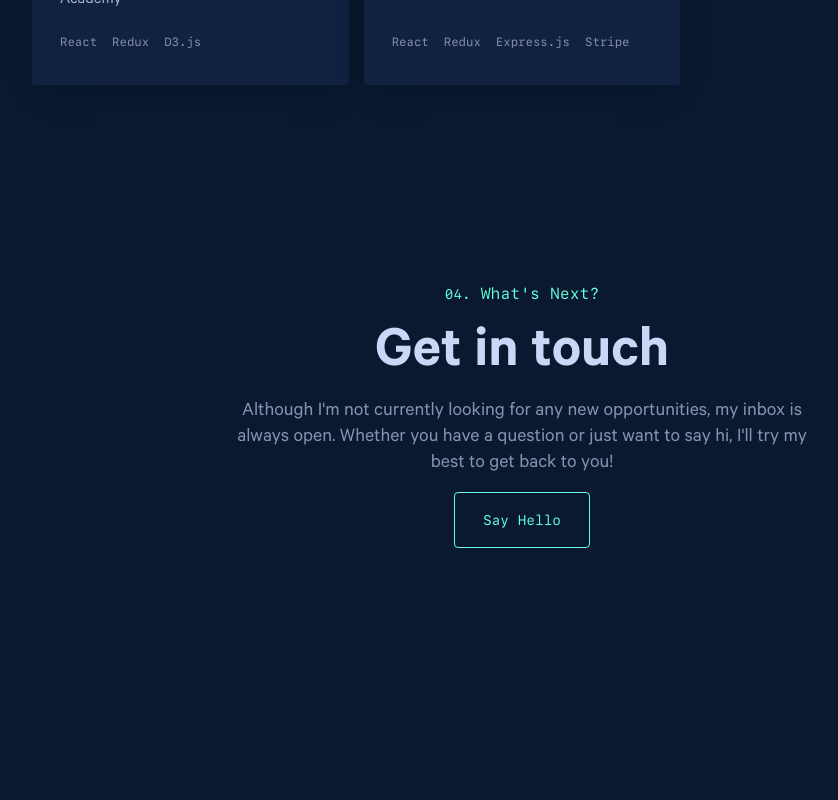
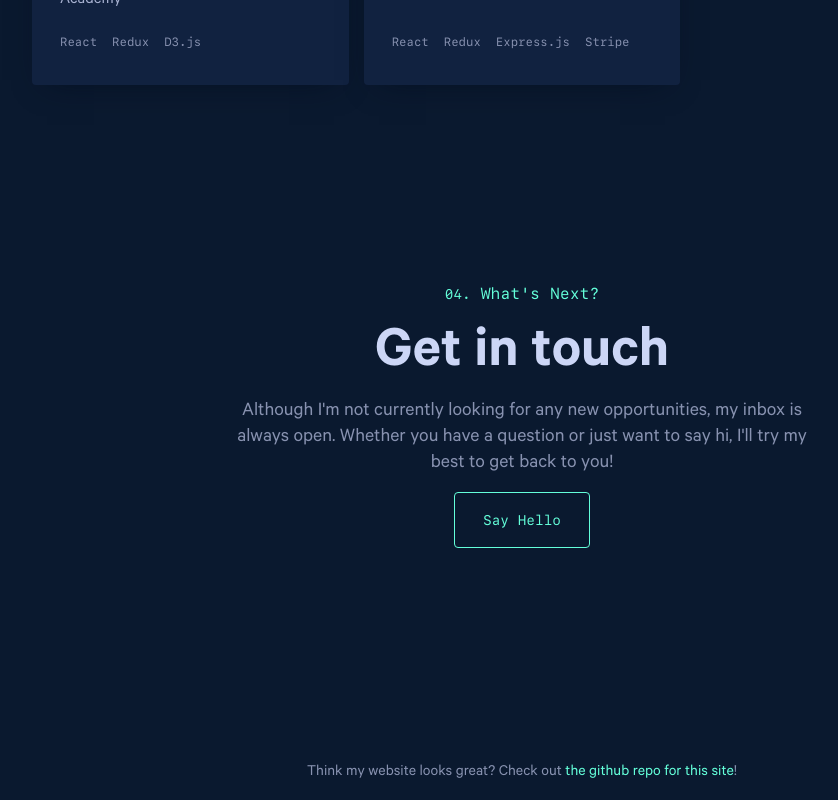
Before and after one commit to villacreses/personal-site-v2, a Next.js app: page / in a window 1280 px wide. Shown: the part 2550-3350 px from the top of the page, without its empty margins (118-956 px from the left). Before the commit the page ends 3328 px from the top, so only its background shows below. Built offline with nearby package versions, Linux system fonts and the light colour scheme.

Commit message:
Add footer CTA

```diff
--- a/src/components/Layout.tsx
+++ b/src/components/Layout.tsx
@@ -1,4 +1,4 @@
-import {FC, ComponentProps} from 'react'
+import {FC} from 'react'
 import {AnchorProps} from '@types';
 import AnchorLink from './AnchorLink';
 import Head, {HeadProps} from './Head';
@@ -65,6 +65,13 @@ const Layout: FC<LayoutProps> = ({
     <main className={mainClassNames}>{children}</main>
     <footer className={styles["layout-footer"]}>
       <LinksPanel links={content.links} className={styles.footerLinks}/>
+      <p>
+        Think my website looks great? Check out&nbsp;
+        <AnchorLink href="https://github.com/villacreses/personal-site-v2/">
+          the github repo for this site
+        </AnchorLink>
+        !
+      </p>
     </footer>
   </>
 );
--- a/src/components/SidePanel.module.scss
+++ b/src/components/SidePanel.module.scss
@@ -82,11 +82,15 @@
   align-items: center;
   padding: 15px;
 
+  p {
+    font-size: var(--fz-md);
+  }
 }
 
 .footerLinks {
   display: none;
   font-size: var(--fz-xxl);
+  margin: 0 auto 15px;
 
   @include breakpoints.md {
     display: block;
```
